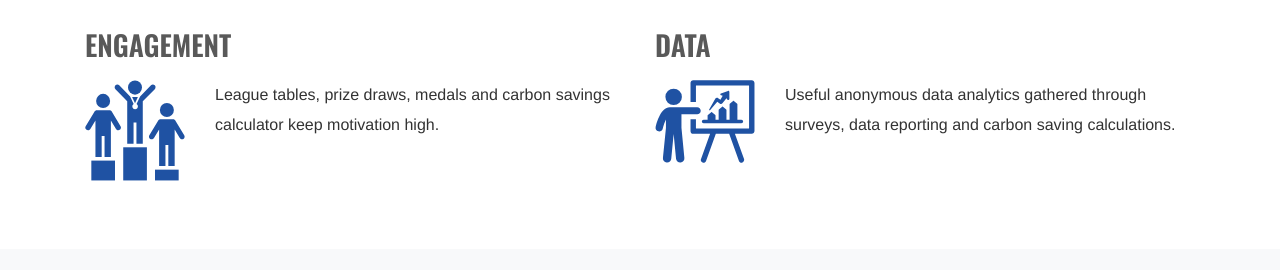
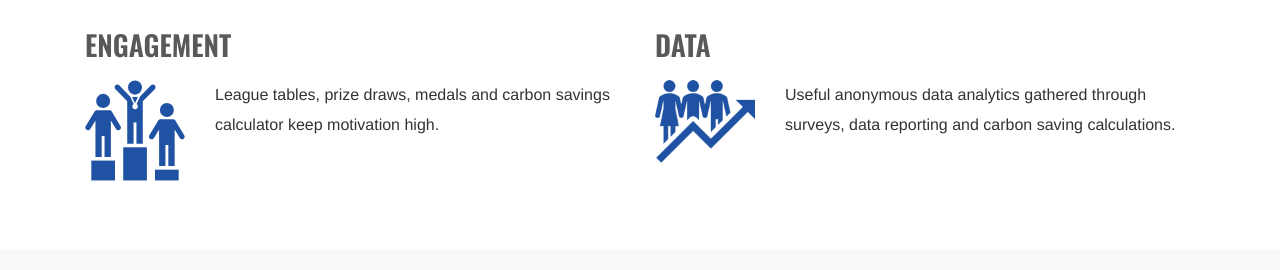
Before and after one commit to EcoRewards/ecorewards.co.uk, a Jekyll site: the page built from index.html, in a window 1280 px wide. Shown: the part 1032-1302 px from the top of the page. Built offline with Jekyll 4.4.1, drawn with Linux system fonts in a browser that asks for light colours; some web fonts are replaced.

Commit message:
Amend data icon

```diff
--- a/_includes/bracknell-motivation.html
+++ b/_includes/bracknell-motivation.html
@@ -24,7 +24,7 @@
 
       <div class="col-md-6">
         <h3 class="text-center text-lg-left d-block motivation__title">Carbon savings</h3>
-        <img class="img-responsive float-lg-left motivation__img" alt="A person pointing at a graph on a board" src="{{ site.baseurl }}/assets/image/data.svg" />
+        <img class="img-responsive float-lg-left motivation__img" alt="A person pointing at a graph on a board" src="{{ site.baseurl }}/assets/image/data.png" />
         <p class="text-center text-lg-left motivation__text">We calculate your carbon savings and you can see your green miles grow.</p>
       </div>
     </div>
--- a/_includes/motivation.html
+++ b/_includes/motivation.html
@@ -24,7 +24,7 @@
 
       <div class="col-md-6">
         <h3 class="text-center text-lg-left d-block motivation__title">Data</h3>
-        <img class="img-responsive float-lg-left motivation__img" alt="A person pointing at a graph on a board" src="{{ site.baseurl }}/assets/image/data.svg" />
+        <img class="img-responsive float-lg-left motivation__img" alt="A person pointing at a graph on a board" src="{{ site.baseurl }}/assets/image/data.png" />
         <p class="text-center text-lg-left motivation__text">Useful anonymous data analytics gathered through surveys, data reporting and carbon saving calculations.</p>
       </div>
     </div>
```
Also changed, not shown: assets/image/data.png (added).
